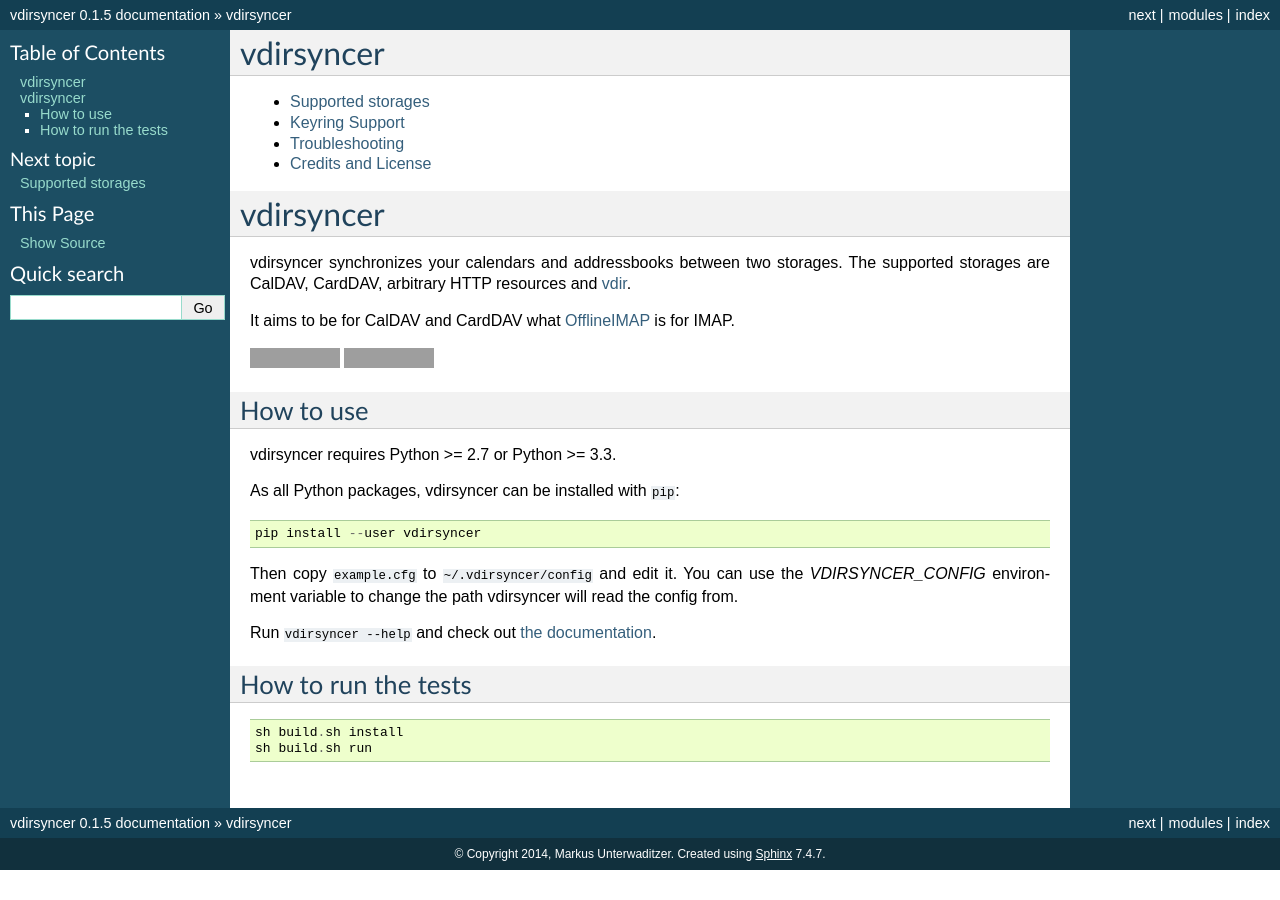
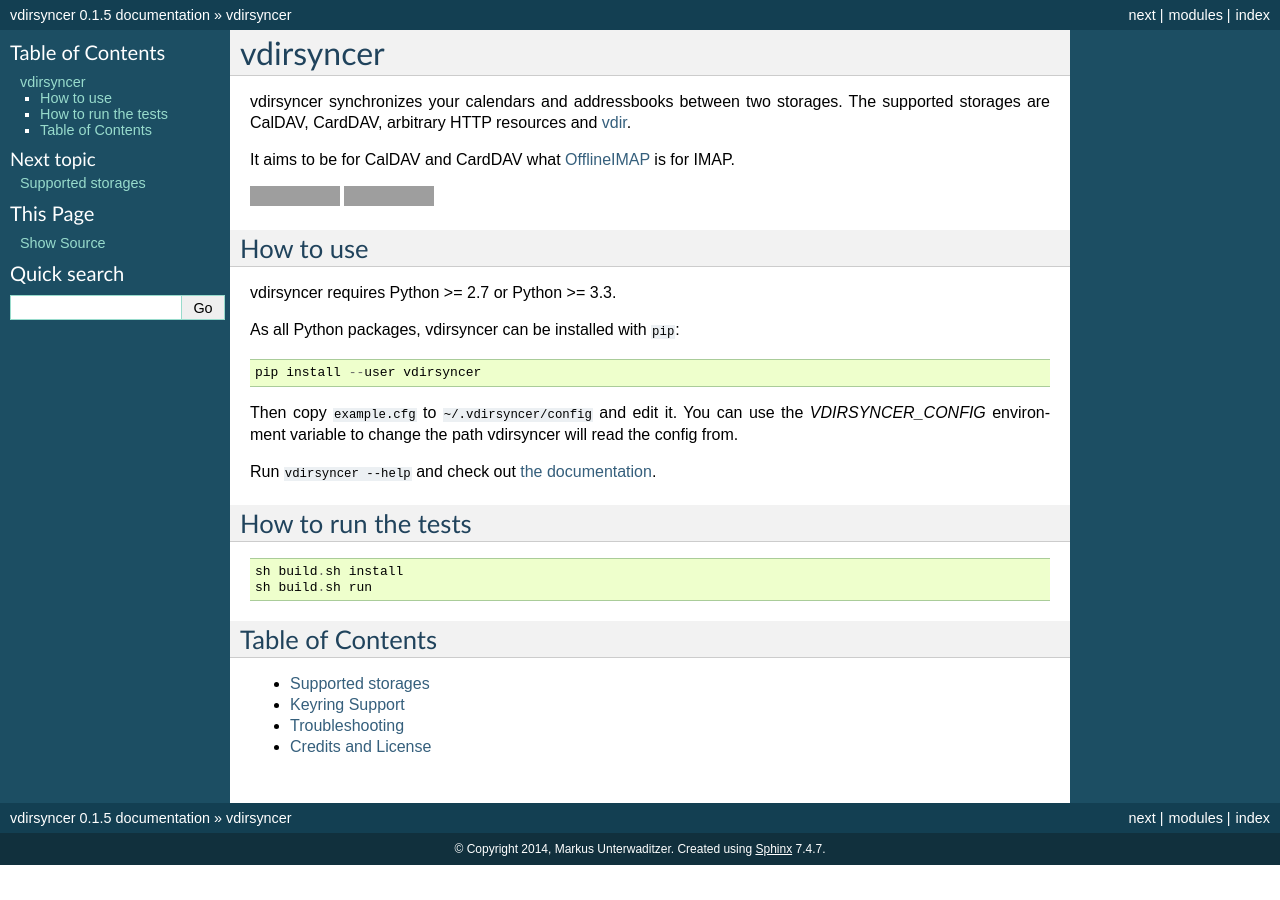
Before and after one commit to pimutils/vdirsyncer, a Sphinx documentation site: the page built from docs/index.rst, in a window 1280 px wide. Built offline with Sphinx 7.4.7, drawn with Linux system fonts in a browser that asks for light colours; pages that are not in the unit, such as notebooks, are missing from menus; grey boxes are pictures that could not be loaded.

Commit message:
Reformat index page

```diff
--- a/docs/index.rst
+++ b/docs/index.rst
@@ -1,6 +1,7 @@
-==========
-vdirsyncer
-==========
+.. include:: ../README.rst
+
+Table of Contents
+=================
 
 .. toctree::
    :maxdepth: 1
```
Also changed, not shown: other parts of docs/index.rst (+0 -2 lines).
